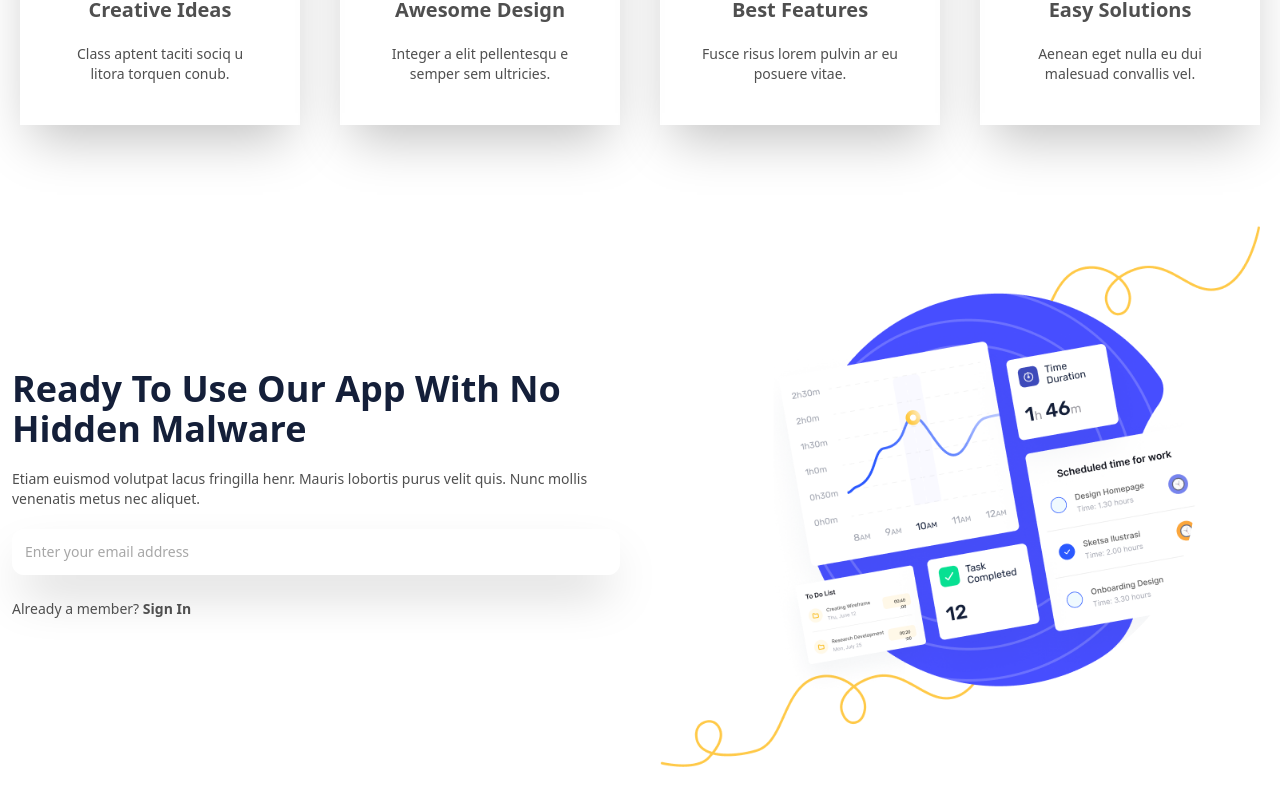
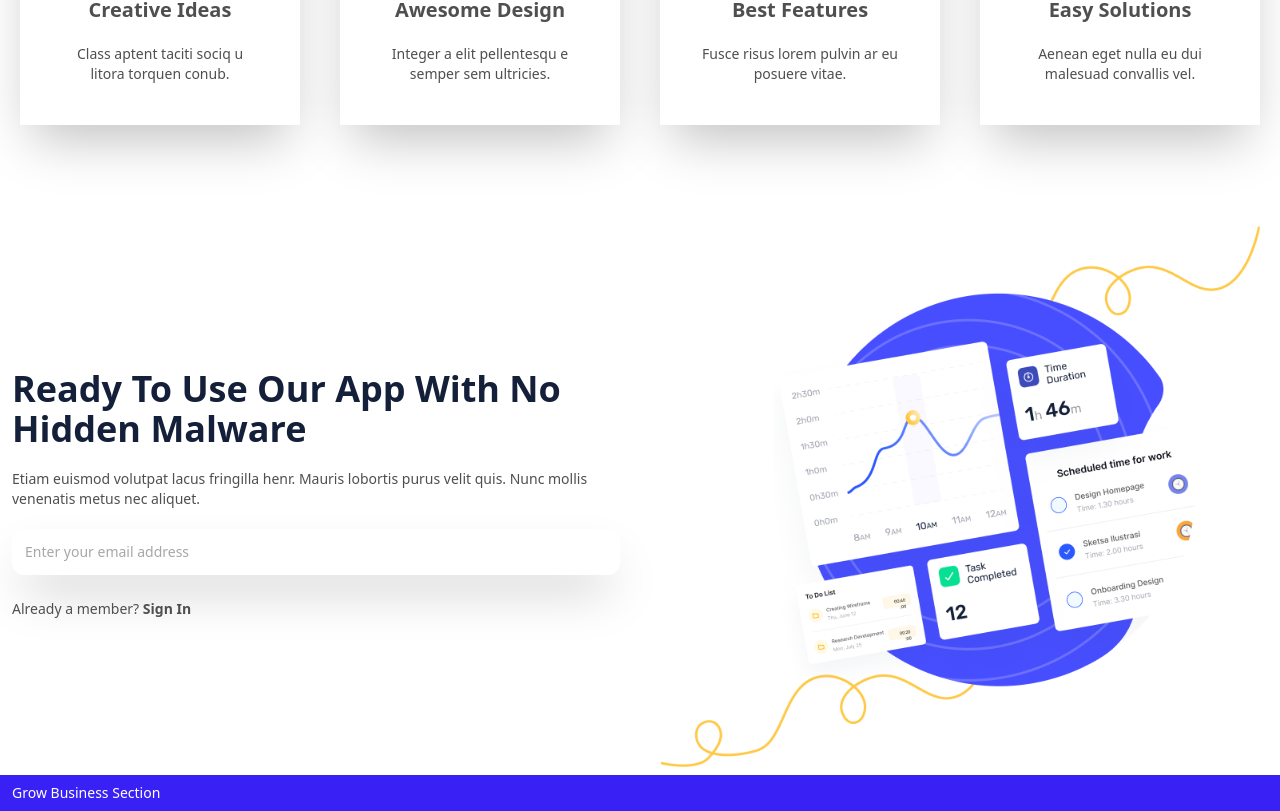
Before and after one commit to alonzojoe/quickspace-page, a React (Vite) app: page / in a window 1280 px wide. Shown: the part 3554-4365 px from the top of the page. Before the commit the page ends 4329 px from the top, so only its background shows below. Built offline with nearby package versions, Linux system fonts and the light colour scheme.

Commit message:
create new BusinessSection and implement in App.tsx

```diff
--- a/src/App.tsx
+++ b/src/App.tsx
@@ -6,6 +6,8 @@ import SecuritySection from "./components/SecuritySection";
 import PerformanceSection from "./components/PerformanceSection";
 import ApplicationSection from "./components/ApplicationSection";
 import MalwareSection from "./components/MalwareSection";
+import BusinessSection from "./components/BusinessSection";
+
 const App = () => {
   return (
     <main className="text-sm text-secondary antialiased">
@@ -17,6 +19,7 @@ const App = () => {
       <PerformanceSection />
       <ApplicationSection />
       <MalwareSection />
+      <BusinessSection />
     </main>
   );
 };
--- /dev/null
+++ b/src/components/BusinessSection.tsx
@@ -0,0 +1,11 @@
+const BusinessSection = () => {
+  return (
+    <section>
+      <div className="max-w-7xl mx-auto px-3 py-2 bg-primary text-white">
+        Grow Business Section
+      </div>
+    </section>
+  );
+};
+
+export default BusinessSection;
```
